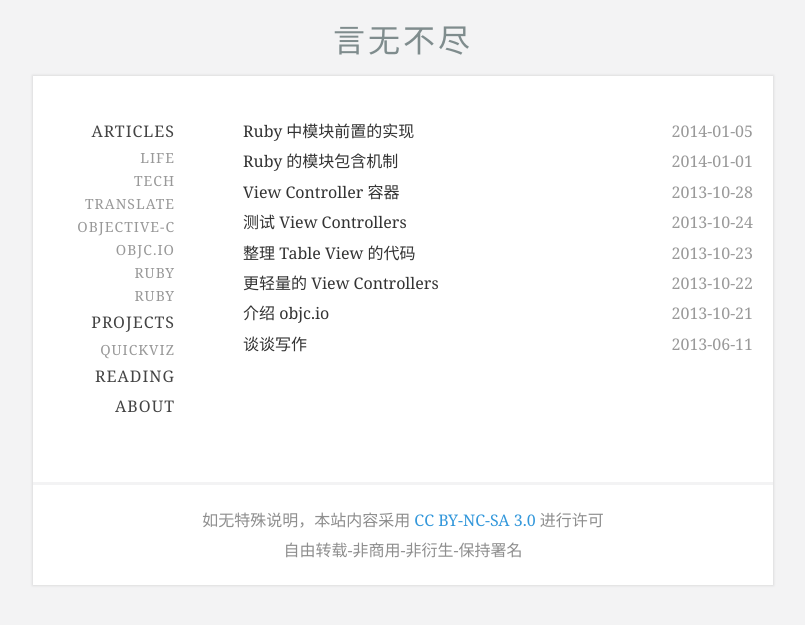
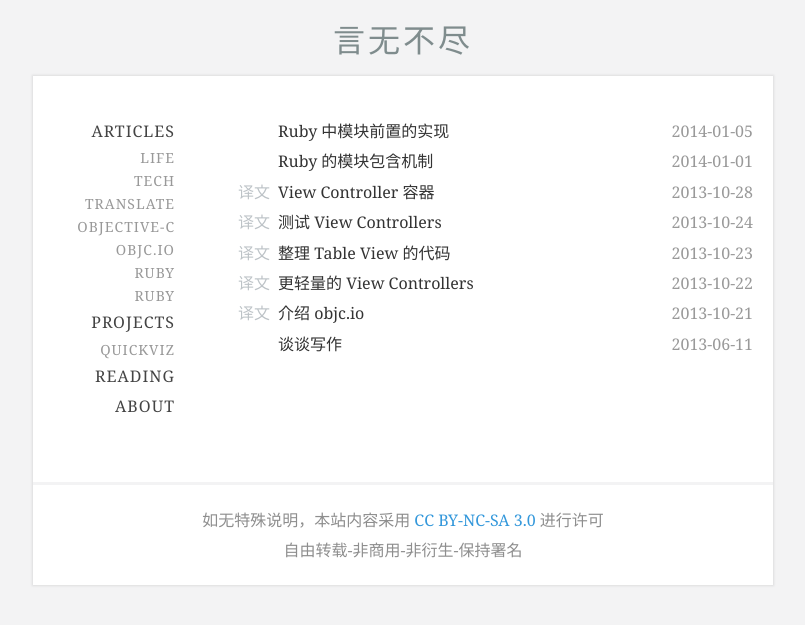
Before and after one commit to tang3w/tang3w.github.com, a Jekyll site: the page built from index.html, in a window 1280 px wide. Shown: the top 625 px of the page, without its empty margins (237-1042 px from the left). Built offline with Jekyll 4.4.1, drawn with Linux system fonts in a browser that asks for light colours; Markdown is read by kramdown in place of the engine named in the settings.

Commit message:
Update the title for translation articles

```diff
--- a/css/style.css
+++ b/css/style.css
@@ -86,6 +86,7 @@ div#wrapper {
 }
 
 #content .posts li a {
+	position: relative;
 	font-weight:normal;
 	padding:5px;
 }
@@ -371,7 +372,7 @@ span.balloon {
 
 #main {
 	float:right;
-	width:75%;
+	width:70%;
 }
 
 #main .posts {
@@ -510,3 +511,9 @@ div.vedio {
 	font-weight: normal;
 	color: #058282;
 }
+
+span.translate {
+	position: absolute;
+	color: #bdc3c7;
+	left: -35px;
+}
--- a/index.html
+++ b/index.html
@@ -5,8 +5,8 @@ layout: default
 <ul class="posts">
 	{% for post in site.posts %}
 		<li>
+			<a href="{{ post.url }}">{% if post.categories contains 'translate' %}<span class="translate">译文</span>{% endif %}{{ post.title }}</a>
 			<p class="date" cate="{{ post.categories }}">{{ post.date | date:"%Y-%m-%d" }}</p>
-			<a href="{{ post.url }}">{{ post.title }}</a>
 		</li>
 	{% endfor %}
 </ul>
```
